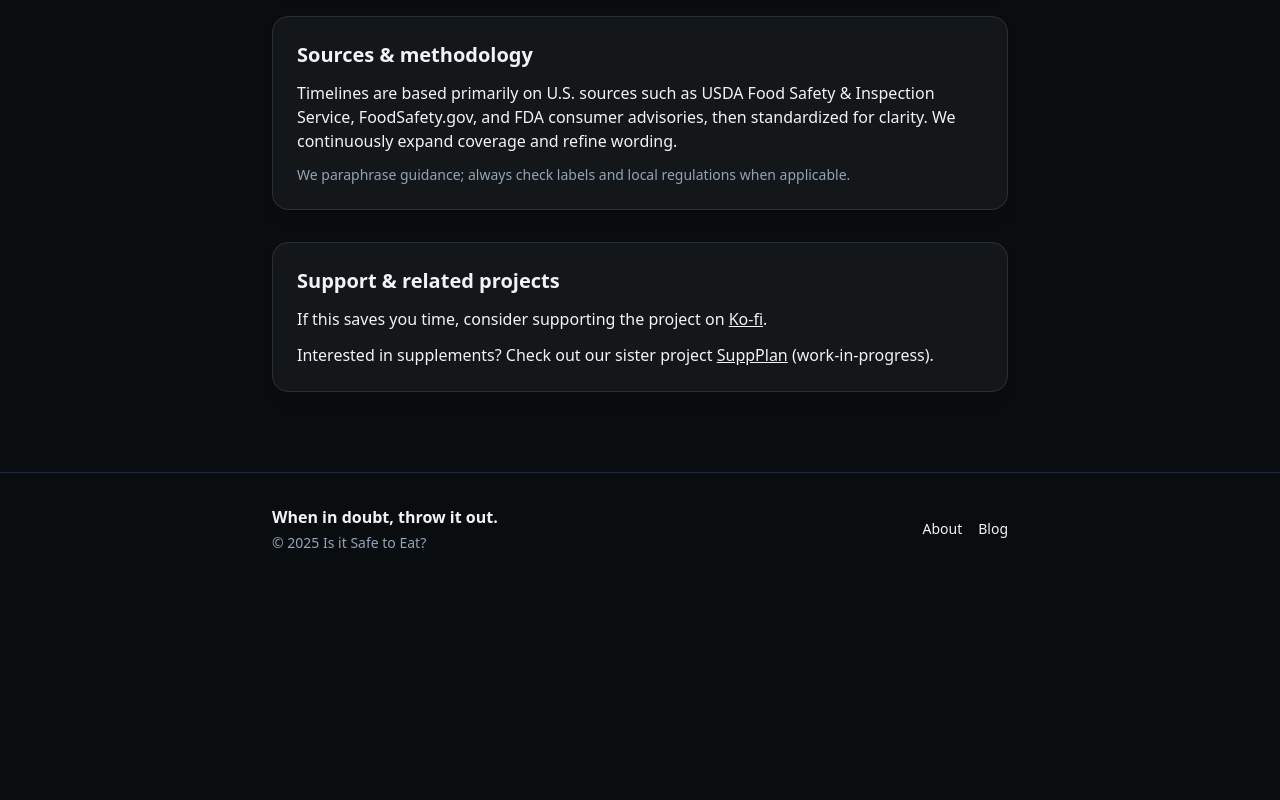
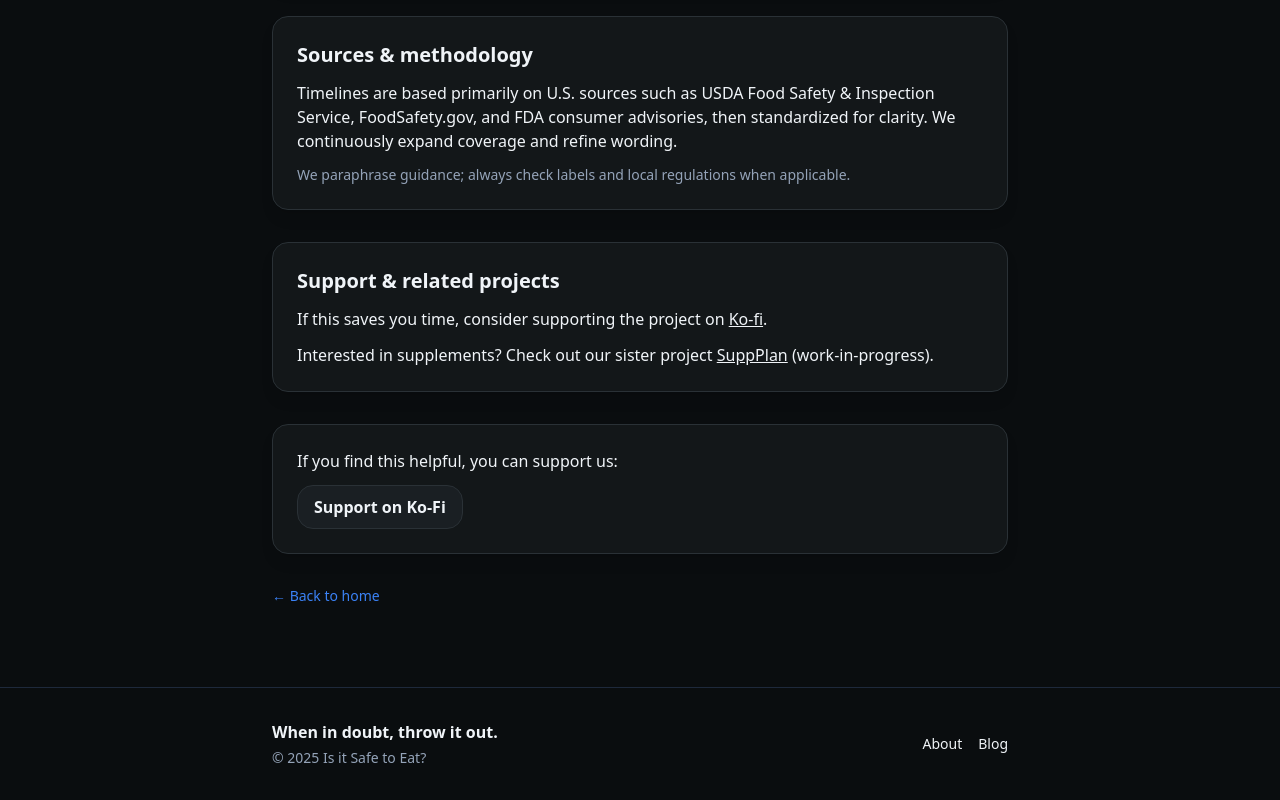
Before and after one commit to JiriTill/safe-to-eat, a Next.js app: page /about in a window 1280 px wide. Shown: the part 963-1763 px from the top of the page. Before the commit the page ends 1548 px from the top, so only its background shows below. Built offline with nearby package versions, Linux system fonts and the light colour scheme; no server answers.

Commit message:
Update page.jsx

```diff
--- a/app/about/page.jsx
+++ b/app/about/page.jsx
@@ -74,6 +74,14 @@ export default function AboutPage() {
           (work-in-progress).
         </p>
       </section>
+
+      <div className="card">
+        <p className="mb-3">If you find this helpful, you can support us:</p>
+        <a href="https://ko-fi.com/T6T31JW6G3" target="_blank" rel="noreferrer" className="btn">Support on Ko-Fi</a>
+      </div>
+
+      <Link href="/" className="inline-flex items-center gap-2 text-sm link">&larr; Back to home</Link>
+
     </div>
   );
 }
```
